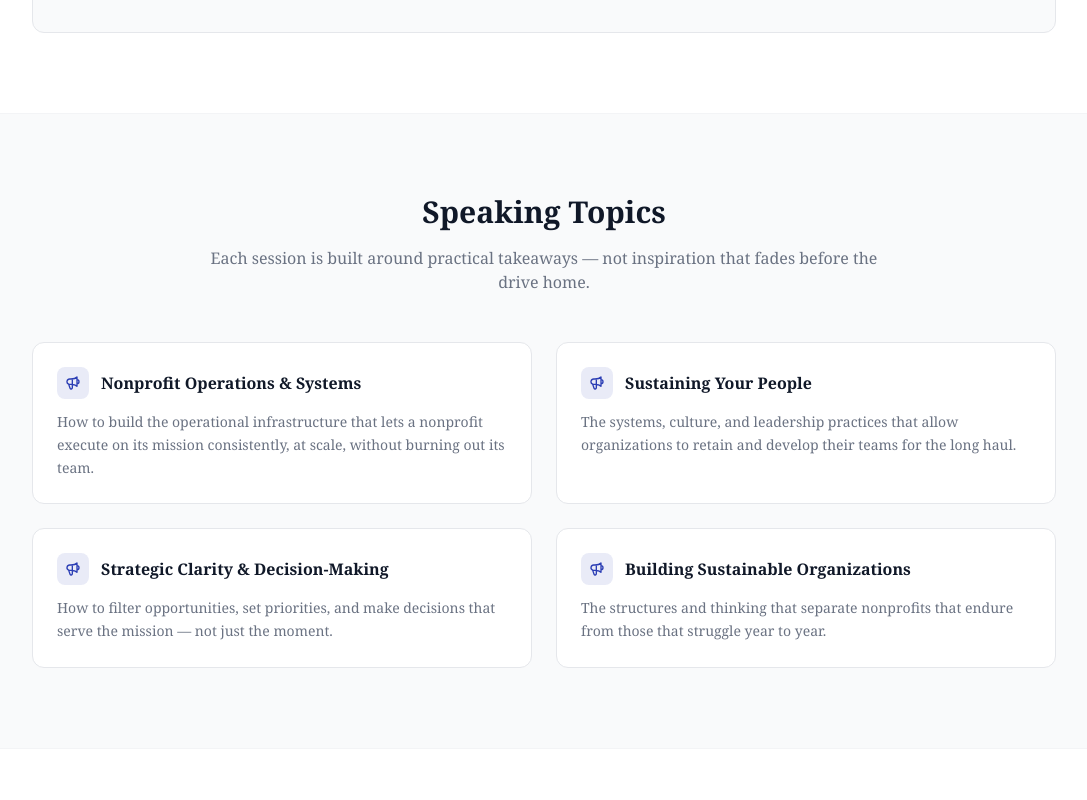
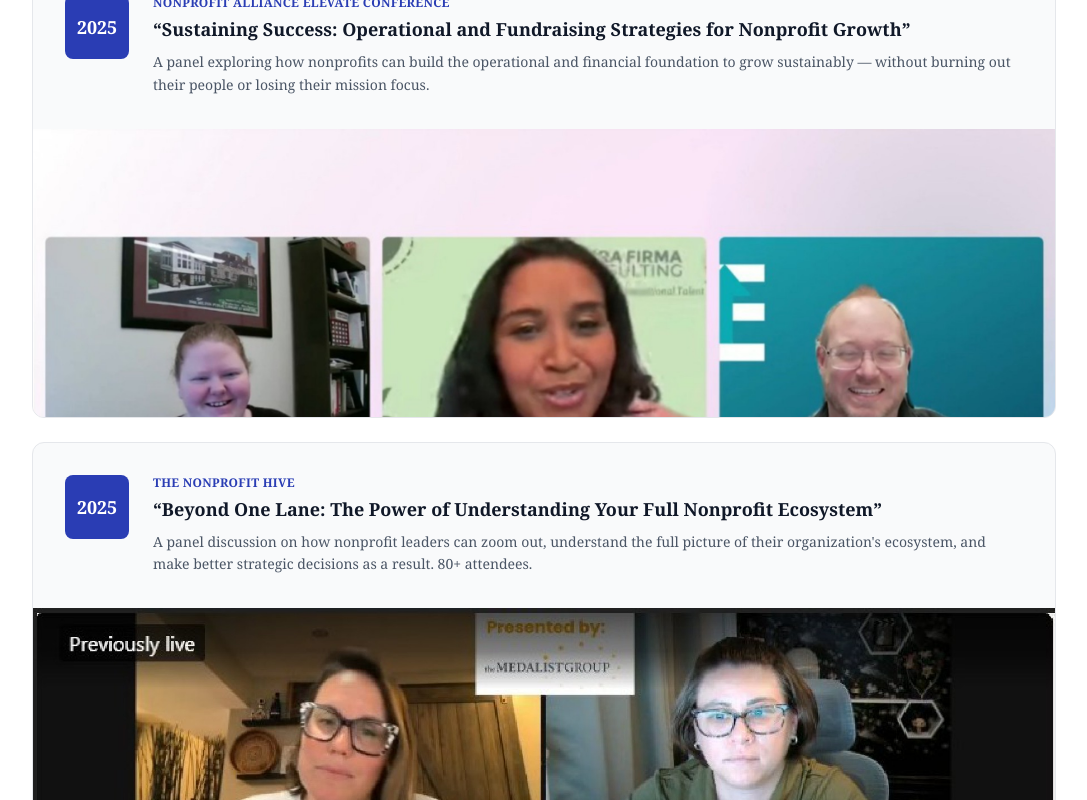
Before and after one commit to Foundations-and-Horizons/Website, a Next.js app: page /speaking in a window 1280 px wide. Shown: the part 1140-1940 px from the top of the page, without its empty margins (96-1183 px from the left). Built offline with nearby package versions, Linux system fonts and the light colour scheme.

Commit message:
Add panel photos to speaking page appearances

```diff
--- a/app/(marketing)/speaking/page.tsx
+++ b/app/(marketing)/speaking/page.tsx
@@ -1,4 +1,5 @@
 import Link from "next/link";
+import Image from "next/image";
 
 export const metadata = {
   title: "Speaking | Foundations & Horizons",
@@ -10,18 +11,24 @@ const appearances = [
     year: "2026",
     title: "How Organizations Can Sustain Their People",
     desc: "A panel discussion on the systems, structures, and leadership practices that allow nonprofits to retain and sustain their teams — not just recruit them.",
+    photo: "/panel-elevate.jpg",
+    photoAlt: "Stephen Cook on panel at Nonprofit Alliance Elevate Conference 2026",
   },
   {
     org: "Nonprofit Alliance Elevate Conference",
     year: "2025",
     title: "Sustaining Success: Operational and Fundraising Strategies for Nonprofit Growth",
     desc: "A panel exploring how nonprofits can build the operational and financial foundation to grow sustainably — without burning out their people or losing their mission focus.",
+    photo: "/panel-elevate.jpg",
+    photoAlt: "Stephen Cook on panel at Nonprofit Alliance Elevate Conference 2025",
   },
   {
     org: "The Nonprofit Hive",
     year: "2025",
     title: "Beyond One Lane: The Power of Understanding Your Full Nonprofit Ecosystem",
     desc: "A panel discussion on how nonprofit leaders can zoom out, understand the full picture of their organization's ecosystem, and make better strategic decisions as a result. 80+ attendees.",
+    photo: "/panel-hive.jpg",
+    photoAlt: "Stephen Cook on panel at The Nonprofit Hive",
   },
 ];
 
@@ -67,7 +74,8 @@ export default function SpeakingPage() {
 
           <div className="space-y-6">
             {appearances.map((a) => (
-              <div key={a.title} className="bg-gray-50 border border-gray-200 rounded-xl p-6 md:p-8 flex flex-col md:flex-row gap-6 items-start hover:border-blue-200 hover:shadow-md transition-all duration-200">
+              <div key={a.title} className="bg-gray-50 border border-gray-200 rounded-xl overflow-hidden hover:border-blue-200 hover:shadow-md transition-all duration-200">
+                <div className="p-6 md:p-8 flex flex-col md:flex-row gap-6 items-start">
                   <div className="shrink-0">
                     <div className="w-16 h-16 rounded-lg bg-[#2a3db4] flex flex-col items-center justify-center text-white text-center">
                       <p className="text-lg font-bold leading-none">{a.year}</p>
@@ -77,6 +85,10 @@ export default function SpeakingPage() {
                     <p className="text-xs font-semibold text-[#2a3db4] uppercase tracking-wide mb-1">{a.org}</p>
                     <h3 className="text-lg font-bold text-gray-900 mb-2">&ldquo;{a.title}&rdquo;</h3>
                     <p className="text-gray-600 text-sm leading-relaxed">{a.desc}</p>
+                  </div>
+                </div>
+                <div className="relative w-full h-56 md:h-72">
+                  <Image src={a.photo} alt={a.photoAlt} fill className="object-cover object-top" />
                 </div>
               </div>
             ))}
```
Also changed, not shown: public/panel-elevate.jpg (added), public/panel-hive.jpg (added). Lines whose indentation alone changed are shown as unchanged.
